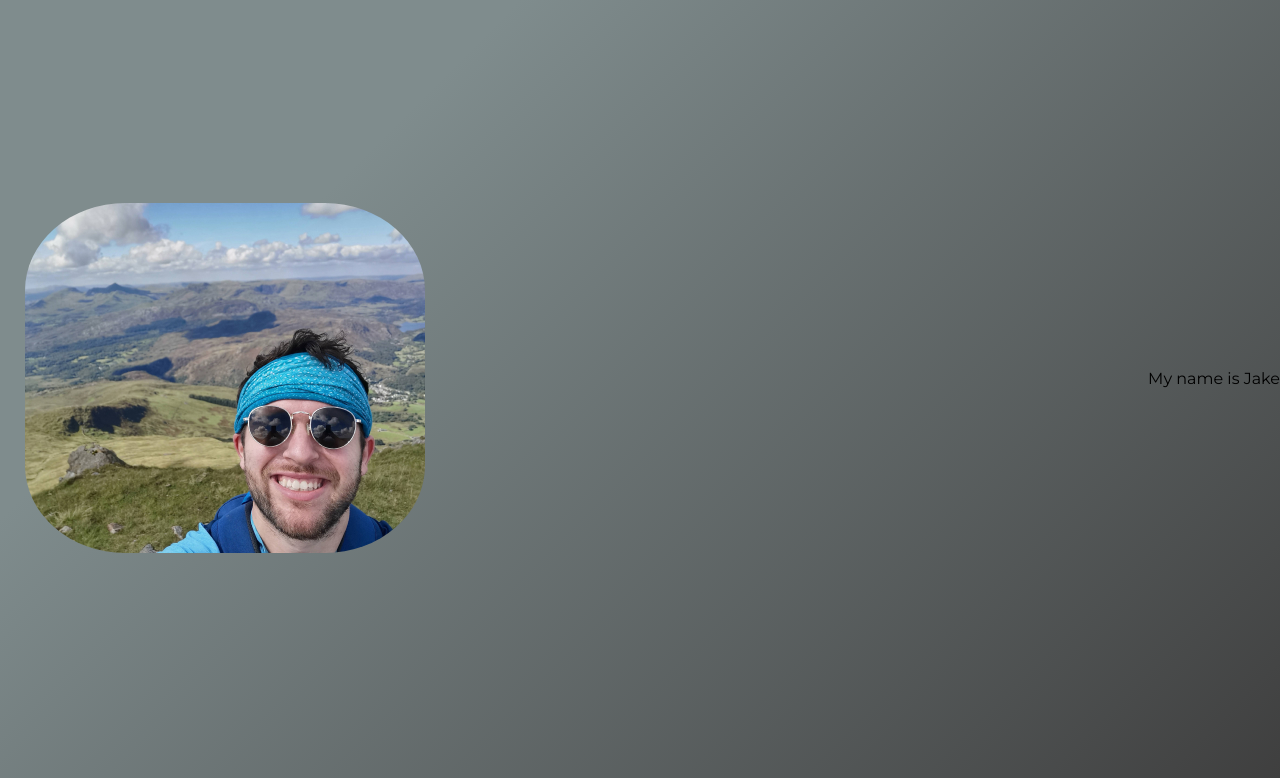
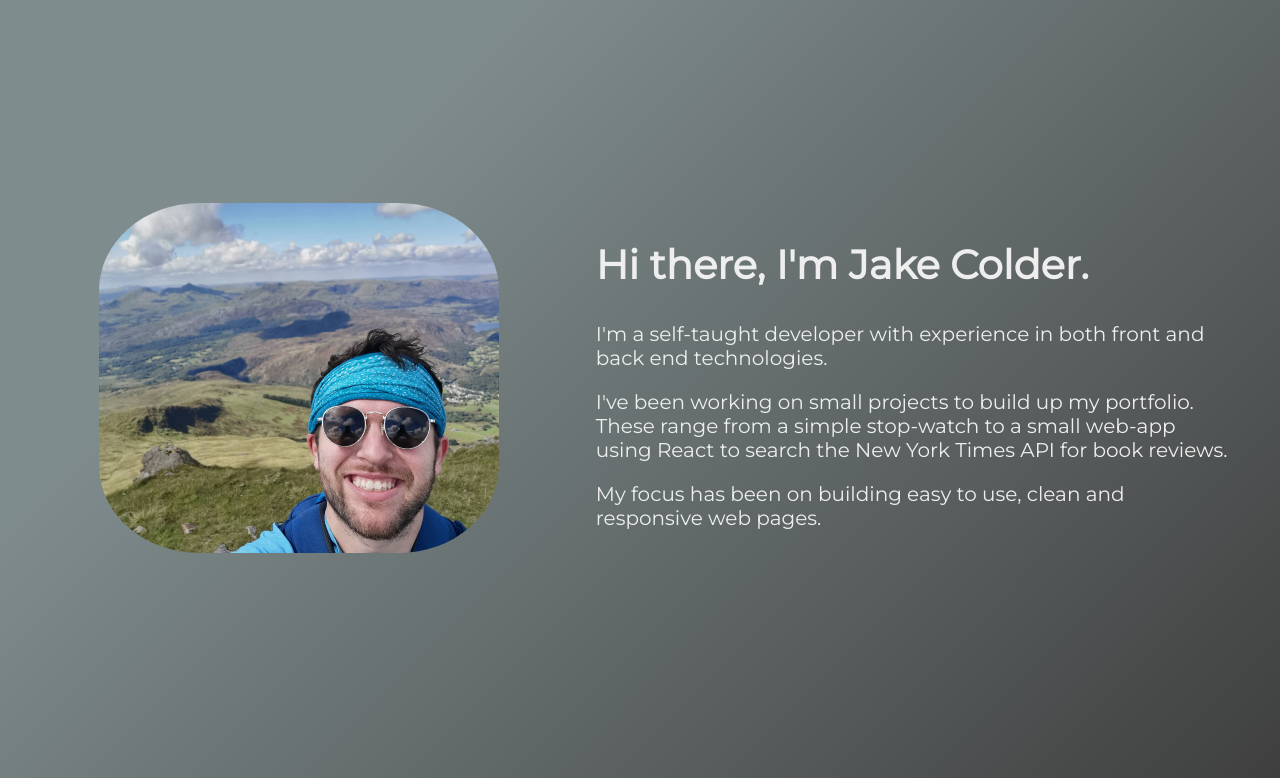
Before and after one commit to jakecolder93/portfolio, a plain HTML site: page index.html in a window 1280 px wide. Shown: the part 822-1600 px from the top of the page. Drawn offline with Linux system fonts and the light colour scheme.

Commit message:
Added about content

```diff
--- a/index.html
+++ b/index.html
@@ -7,6 +7,7 @@
     <title>Jake Colder's Site</title>
 </head>
 <body>
+
     <nav id="navbar">
         <ul id="navlinks">
             <li><a href="#Home">Home</a></li>
@@ -22,11 +23,17 @@
             <p>Jake Colder. Junior Developer.</p>
         </div>
     </section>
-    <section id='About'>
-        <div id='AbContainer'>
+
+    <section id="About">
+        <div id="AbContainer">
             <img src="./images/hebog.jpg" alt="Jake hiking in Wales">
-            <div id="about-content">
-                <p>My name is Jake</p>
+            <div id="AbContent">
+                <h2>Hi there, I'm Jake Colder.</h2>
+                <p>I'm a self-taught developer with experience in both front and back end technologies.</p>
+                <p>I've been working on small projects to build up my portfolio.
+                   These range from a simple stop-watch to a small web-app using React to search the New York Times
+                   API for book reviews.</p>
+                <p>My focus has been on building easy to use, clean and responsive web pages.</p>
             </div>
         </div>
     </section>
--- a/styles.css
+++ b/styles.css
@@ -118,12 +118,40 @@ body {
     display: flex;
     flex-direction: row;
     align-items: center;
-    justify-content: space-between;
+    justify-content: space-around;
+    flex-wrap: wrap;
     height: 50vh;
     width: 100%;
 }
 
 #AbContainer img {
     border-radius: 25%;
-    margin-left: 25px;
+    margin-left: 50px;
 }
+
+#AbContent {
+    display: block;
+    max-width: 60ch;
+    color: #EEEEEE;
+}
+
+#AbContent h2 {
+    display: block;
+    font-size: 2.5rem;
+    font-weight: 600;
+    margin-block-start: 0.83em;
+    margin-block-end: 0.83em;
+    margin-inline-start: 0px;
+    margin-inline-end: 0px;
+    font-weight: bold;
+}
+
+#AbContent p {
+    font-size: 1.25rem;
+    font-weight: 400;
+    display: block;
+    margin-block-start: 1em;
+    margin-block-end: 1em;
+    margin-inline-start: 0px;
+    margin-inline-end: 0px;
+}
```
